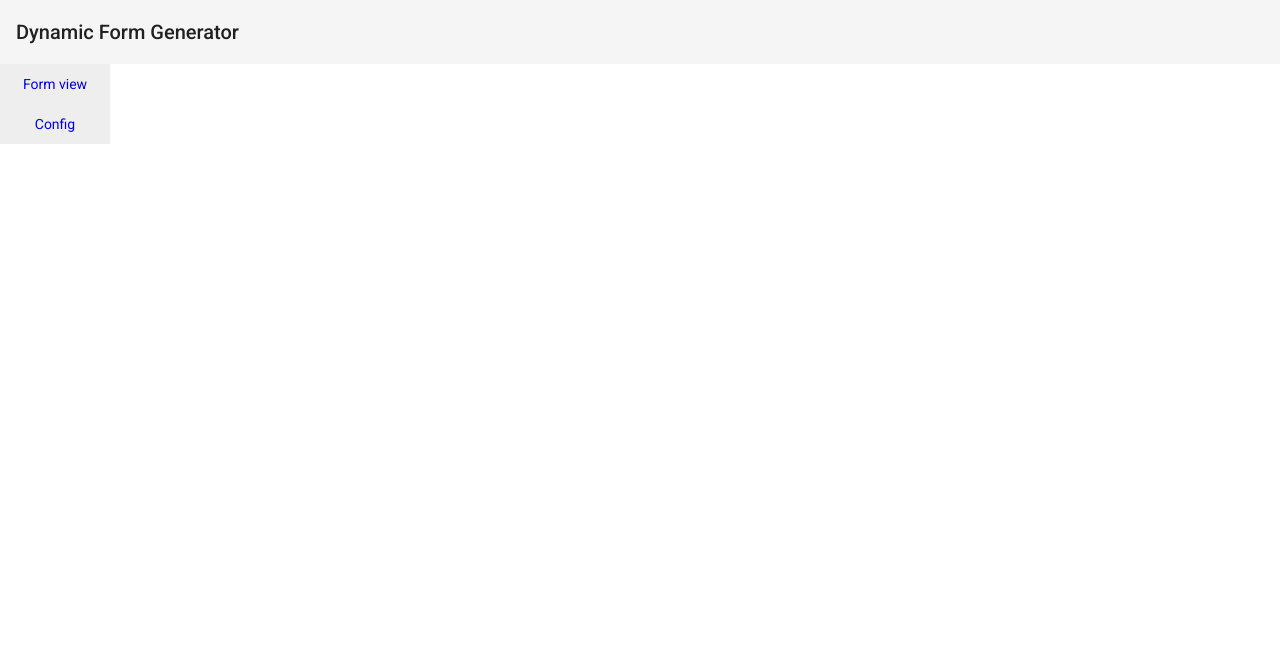
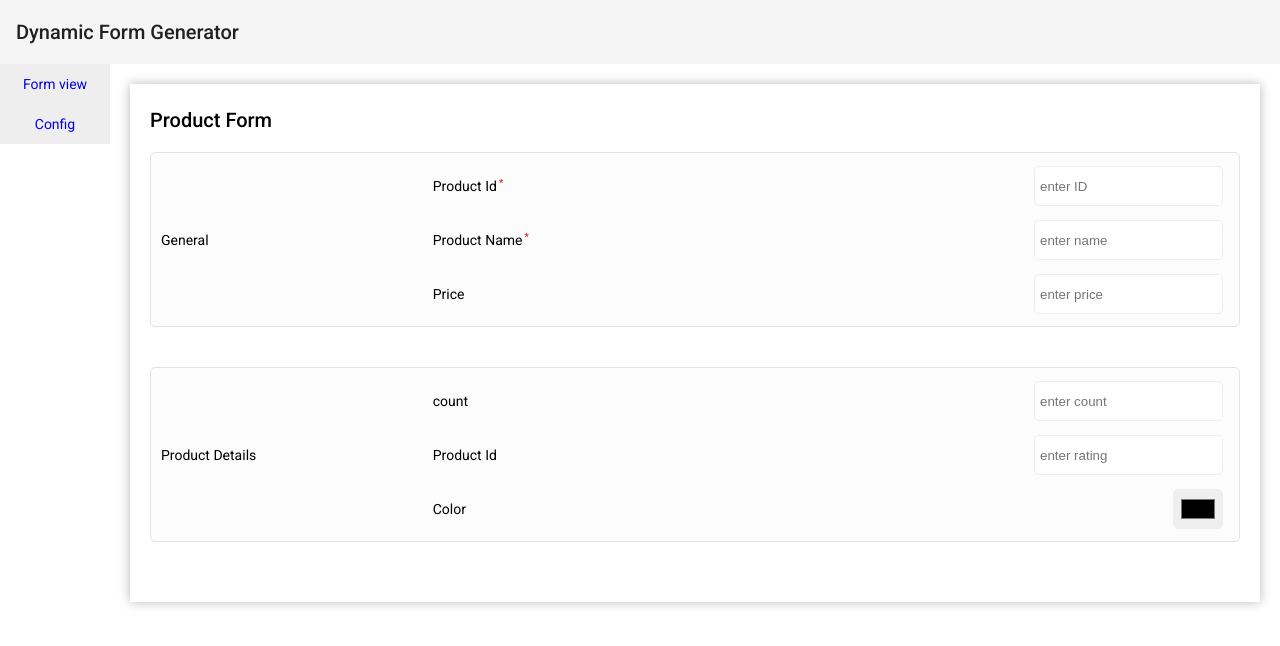
Before and after one commit to rotemx/Netcraft-FormApp, an Angular app: page /product in a window 1280 px wide. Before the commit this address led to /. Shown: the top 646 px of the page. Built offline with nearby package versions, Linux system fonts and the light colour scheme.

Commit message:
added validators and required added CSS design

```diff
--- a/projects/FormApp/src/app/app.module.ts
+++ b/projects/FormApp/src/app/app.module.ts
@@ -12,6 +12,7 @@ import {FormsModule, ReactiveFormsModule} from '@angular/forms';
 import {MatButtonModule}                  from '@angular/material/button';
 import {DynamicFormComponent}             from './components/dynamic-form/dynamic-form.component';
 import {DynamicSectionComponent}          from './components/dynamic-section/dynamic-section.component';
+import { ProductFormViewComponent } from './views/product-form-view/product-form-view.component';
 
 @NgModule({
   declarations: [
@@ -19,7 +20,8 @@ import {DynamicSectionComponent}          from './components/dynamic-section/dyn
     ConfigViewComponent,
     LayoutComponent,
     FormViewComponent,
-    DynamicSectionComponent
+    DynamicSectionComponent,
+    ProductFormViewComponent
   ],
   imports: [
     BrowserModule,
--- a/projects/FormApp/src/app/components/dynamic-form/dynamic-form.component.ts
+++ b/projects/FormApp/src/app/components/dynamic-form/dynamic-form.component.ts
@@ -1,7 +1,8 @@
-import {Component, Input, OnInit} from '@angular/core';
-import {DynamicForm}              from '../../types/interfaces/dynamic-form';
-import {FormControl, FormGroup}   from '@angular/forms';
-import {DynamicField}             from '../../types/interfaces/dynamic-field';
+import {Component, Input, OnInit}           from '@angular/core';
+import {DynamicForm}                        from '../../types/interfaces/dynamic-form';
+import {FormControl, FormGroup, Validators} from '@angular/forms';
+import {DynamicField}                       from '../../types/interfaces/dynamic-field';
+import {validatorDict}                      from '../../services/form.service';
 
 @Component({
   selector   : 'app-dynamic-form',
@@ -21,13 +22,16 @@ export class DynamicFormComponent implements OnInit {
   ngOnInit(): void {
 
 
-
-
     const sectionControls = this.form.sections
                                 .reduce((section_dict: any, section) => {
                                   const fieldControls = section.fields
                                                                .reduce((field_dict: any, field: DynamicField) => {
-                                                                 field_dict[field.propertyName] = new FormControl('', field.validators || []);
+                                                                 const validatorArray = (field.validators || []).map(str => validatorDict[str]);
+                                                                 if (field.required) {
+                                                                   validatorArray.push(Validators.required);
+                                                                 }
+
+                                                                 field_dict[field.propertyName] = new FormControl('', validatorArray);
                                                                  return field_dict;
                                                                }, {});
 
--- a/projects/FormApp/src/app/components/dynamic-section/dynamic-section.component.html
+++ b/projects/FormApp/src/app/components/dynamic-section/dynamic-section.component.html
@@ -1,5 +1,5 @@
-<div class="dyn-form-section">
-	<h3>{{section.title}}</h3>
+<div class="dyn-form-section" [class.invalid]="formGroup.pristine && formGroup.invalid">
+  <div class="section-title">{{section.title}}</div>
   <ng-container *ngIf="formGroup">
     <form
       [formGroup]="formGroup">
@@ -11,18 +11,42 @@
         >
           <div
             *ngSwitchCase="FieldTypes.Text"
-							class="dyn-field">
-						<input type="text" [placeholder]="field.placeholder" [formControlName]="field.propertyName">
+            class="dyn-field"
+            [class.invalid]="formGroup.controls[field.propertyName].invalid && !formGroup.controls[field.propertyName].pristine"
+          >
+            <label>{{field.label}} <sup class="red-asterisk" *ngIf="field.required">*</sup> </label>
+            <input type="text"
+                   [placeholder]="field.placeholder"
+                   [formControlName]="field.propertyName"
+                   [class.invalid]="formGroup.controls[field.propertyName].invalid && !formGroup.controls[field.propertyName].pristine"
+            >
           </div>
           <div
             *ngSwitchCase="FieldTypes.Number"
-							class="dyn-field">
-						<input type="number" [placeholder]="field.placeholder" [formControlName]="field.propertyName">
+            class="dyn-field"
+            [class.invalid]="formGroup.controls[field.propertyName].invalid && !formGroup.controls[field.propertyName].pristine"
+          >
+            <label>{{field.label}}</label>
+
+            <input
+              type="number"
+              [placeholder]="field.placeholder"
+              [formControlName]="field.propertyName">
           </div>
           <div
             *ngSwitchCase="FieldTypes.Color"
-							class="dyn-field">
-						<input type="color" [placeholder]="field.placeholder" [formControlName]="field.propertyName">
+            class="dyn-field"
+            [class.invalid]="formGroup.controls[field.propertyName].invalid && !formGroup.controls[field.propertyName].pristine"
+          >
+            <label>{{field.label}}</label>
+
+            <input
+              type="color"
+              [placeholder]="field.placeholder"
+              [formControlName]="field.propertyName"
+              [class.invalid]="formGroup.controls[field.propertyName].invalid && !formGroup.controls[field.propertyName].pristine"
+
+            >
           </div>
         </ng-container>
       </ng-container>
--- a/projects/FormApp/src/app/components/dynamic-section/dynamic-section.component.ts
+++ b/projects/FormApp/src/app/components/dynamic-section/dynamic-section.component.ts
@@ -1,5 +1,5 @@
-import {Component, forwardRef, Input}                       from '@angular/core';
-import {DynamicSection}                                     from '../../types/interfaces/dynamic-section';
+import {Component, forwardRef, HostBinding, Input} from '@angular/core';
+import {DynamicSection}                            from '../../types/interfaces/dynamic-section';
 import {ControlValueAccessor, FormGroup, NG_VALUE_ACCESSOR} from '@angular/forms';
 import {FieldTypes}                                         from '../../types/enums/field-types';
 
@@ -16,6 +16,9 @@ import {FieldTypes}                                         from '../../types/en
   ]
 })
 export class DynamicSectionComponent implements ControlValueAccessor {
+  @HostBinding('class.invalid') get invalid() { return this.formGroup.touched && this.formGroup.invalid; }
+
+
   change: any = () => {
   };
   touch: any  = () => {
--- a/projects/FormApp/src/app/services/form.service.ts
+++ b/projects/FormApp/src/app/services/form.service.ts
@@ -3,6 +3,10 @@ import {Validators}  from '@angular/forms';
 import {DynamicForm} from '../types/interfaces/dynamic-form';
 import {FieldTypes}  from '../types/enums/field-types';
 
+export const validatorDict = {
+  'maxLength6': Validators.maxLength(6),
+  'maxLength7': Validators.maxLength(7),
+}
 
 @Injectable({
   providedIn: 'root'
@@ -11,6 +15,7 @@ export class FormService {
 
   constructor() {
     window['formService'] = this;
+    console.log(Validators.max(4), 'Validators.minLength(5)');
   }
 
   getConfigJson() {
@@ -20,7 +25,6 @@ export class FormService {
   saveConfigJson(json: string) {
     console.log(json, 'json');
     this.forms = JSON.parse(json);
-
   }
 
   forms: DynamicForm[] = [{
@@ -35,11 +39,19 @@ export class FormService {
             placeholder : 'enter first name',
             label       : 'First Name',
             propertyName: 'firstName',
-            validators  : [Validators.minLength(5)]
+            validators  : [
+              "maxLength6"
+            ]
           },
           {
             type        : FieldTypes.Text,
             placeholder : 'enter last name',
+            label       : 'Last Name',
+            propertyName: 'lastName'
+          },
+          {
+            type        : FieldTypes.Text,
+            placeholder : 'enter age',
             label       : 'Last Name',
             propertyName: 'lastName'
           },
--- /dev/null
+++ b/projects/FormApp/src/app/views/product-form-view/product-form-view.component.html
@@ -0,0 +1,2 @@
+<app-dynamic-form
+  [form]="productForm"></app-dynamic-form>
--- /dev/null
+++ b/projects/FormApp/src/app/views/product-form-view/product-form-view.component.ts
@@ -0,0 +1,86 @@
+import {Component, OnInit} from '@angular/core';
+import {DynamicForm}       from '../../types/interfaces/dynamic-form';
+import {FieldTypes}        from '../../types/enums/field-types';
+
+
+export interface Product {
+  id: string
+  name: string
+  description?: string
+  price: number
+  count: number
+  color?: string
+  rating?: 0 | 1 | 2 | 3 | 4 | 5
+}
+
+@Component({
+  selector   : 'app-product-form-view',
+  templateUrl: './product-form-view.component.html',
+  styleUrls  : ['./product-form-view.component.css']
+})
+export class ProductFormViewComponent implements OnInit {
+
+  constructor() {
+  }
+
+  ngOnInit(): void {
+  }
+
+  productForm: DynamicForm = {
+    title   : 'Product Form',
+    sections: [
+      {
+        propertyName: 'general',
+        title       : 'General',
+        fields      : [
+          {
+            propertyName: 'id',
+            label       : 'Product Id',
+            placeholder : 'enter ID',
+            type        : FieldTypes.Text,
+            required : true
+          },
+          {
+            propertyName: 'name',
+            label       : 'Product Name',
+            placeholder : 'enter name',
+            type        : FieldTypes.Text,
+            required : true
+          },
+          {
+            propertyName: 'price',
+            label       : 'Price',
+            placeholder : 'enter price',
+            type        : FieldTypes.Number,
+            required : true
+          }
+        ]
+      },
+      {
+        propertyName: 'details',
+        title       : 'Product Details',
+        fields      : [
+          {
+            propertyName: 'count',
+            label       : 'count',
+            placeholder : 'enter count',
+            type        : FieldTypes.Number
+          },
+          {
+            propertyName: 'rating',
+            label       : 'Product Id',
+            placeholder : 'enter rating',
+            type        : FieldTypes.Number
+          },
+          {
+            propertyName: 'color',
+            label       : 'Color',
+            placeholder : 'choose color',
+            type        : FieldTypes.Color
+          }
+
+        ]
+      }
+    ]
+  };
+}
--- a/projects/FormApp/src/assets/app.css
+++ b/projects/FormApp/src/assets/app.css
@@ -62,6 +62,7 @@ a.side-link {
     display: flex;
     flex-direction: column;
     flex: 1;
+    padding: 20px;
 }
 
 app-config-view {
@@ -84,3 +85,84 @@ app-config-view {
 textarea {
     flex: 1;
 }
+
+app-dynamic-section  {
+    display: flex;
+    border: 1px solid #e3e3e3;
+    /* box-shadow: 0px 0px 6px #44444478; */
+    padding: 3px 10px 2px 9px;
+    border-radius: 5px;
+    margin-bottom: 40px;
+    background: #eee3;
+}
+
+.dyn-form {
+    box-shadow: 0 0 10px #6667;
+    padding: 20px;
+}
+
+.dyn-field {
+    /* border: 1px solid; */
+    flex: 1;
+    padding: 5px;
+    margin: 4px 0 4px 0;
+    display: flex;
+    justify-content: space-between;
+}
+
+.dyn-form-section {
+    flex: 1;
+    display: flex;
+    align-items: center;
+    justify-content: space-between;
+}
+
+.section-title {
+    flex: 1;
+}
+
+.dyn-form-section form {
+    flex: 3;
+}
+
+input.ng-dirty.ng-invalid.ng-touched {}
+
+.dyn-field.invalid {
+    background: #ff000021;
+    color: #ab6e6e;
+    border-radius: 5px;
+}
+
+.dyn-field input {
+    border: .5px solid #eee;
+    height: 40px;
+    padding: 5px 5px 5px 5px;
+    color: #5f5f5f;
+    font-family: arial;
+    border-radius: 5px;
+}
+
+.dyn-field label {
+    display: flex;
+    align-items: center;
+}
+
+.dyn-form-section {
+    border: 1px solid transparent;
+}
+
+app-dynamic-section.invalid {
+    border: .5px solid #72313963;
+}
+
+span.red-asterisk {
+    text-transform: revert;
+}
+
+sup.red-asterisk {
+    color: red;
+    position: relative;
+    bottom: 3px;
+    font-size: 10px;
+    margin-left: 2px;
+}
```
Also changed, not shown: projects/FormApp/src/app/app-routing.module.ts (+9 -4 lines), projects/FormApp/src/app/types/interfaces/dynamic-field.ts (+7 -8 lines), projects/FormApp/src/app/views/product-form-view/product-form-view.component.css (added). Lines whose indentation alone changed are shown as unchanged.
